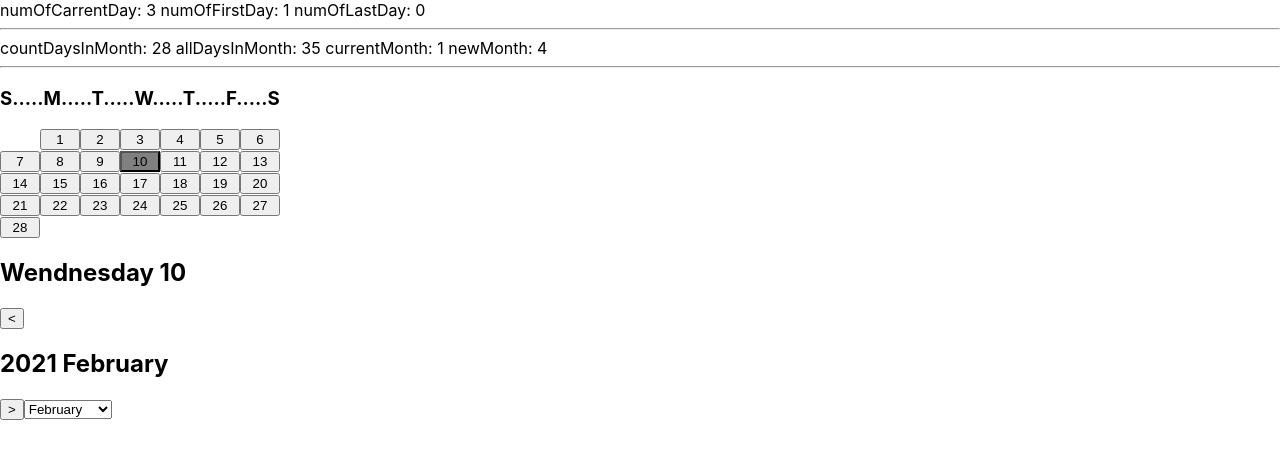
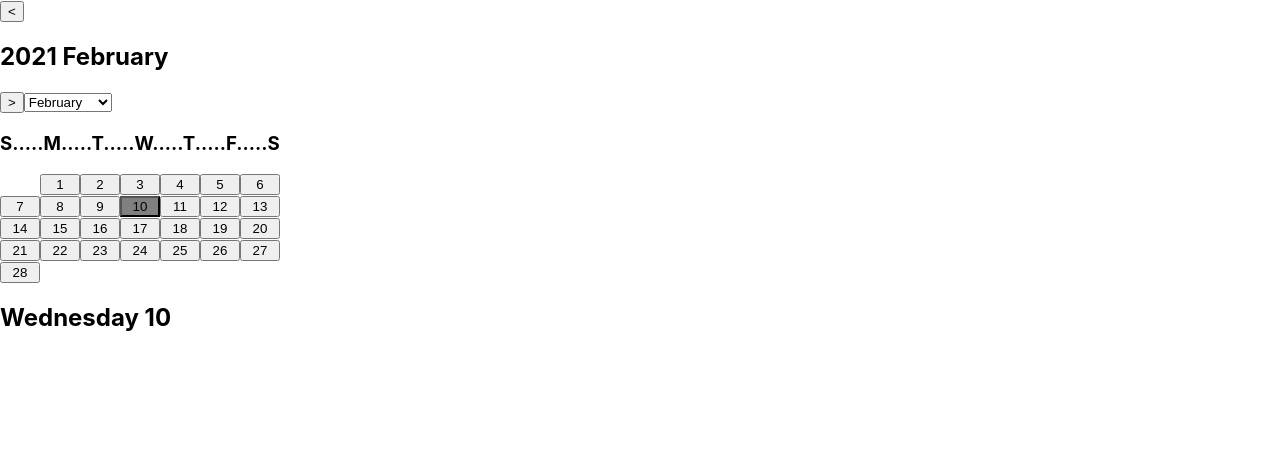
Before and after one commit to AntoshkivKola/react-calendar-, a React (Create React App) app: page / in a window 1280 px wide. Shown: the top 458 px of the page. Built offline with nearby package versions, Linux system fonts and the light colour scheme.

Commit message:
Refact Calendar

```diff
--- a/src/components/Calendar/CalendarChange/index.jsx
+++ b/src/components/Calendar/CalendarChange/index.jsx
@@ -1,5 +1,6 @@
 import React, { Component } from "react";
 import {
+  format,
   addDays,
   getDay,
   getDate,
@@ -11,28 +12,23 @@ import {
   getWeeksInMonth,
 } from "date-fns";
 import CalendarDay from "../CalendarDay";
+import CurrentDay from "../CurrentDay";
 import CalendarMonthYear from "../CalendarMonthYear";
+import Month from "../Month";
 
 //====================================
 const currentDate = new Date();
 const currentMonth = getMonth(currentDate);
-const newMonth = getMonth(setMonth(currentDate, currentMonth + 15));
 const currentYear = getYear(currentDate);
 const countDaysInMonth = getDaysInMonth(new Date(currentYear, currentMonth));
 const numOfFirstDay = getDay(new Date(currentYear, currentMonth, 1));
 const numOfLastDay = getDay(
   new Date(currentYear, currentMonth, countDaysInMonth)
 );
-const numOfCarrentDay = getDay(new Date());
-// const countWeksInMonth = differenceInCalendarWeeks(
-//   new Date(2021, 1, countDaysInMonth),
-//   new Date(2021, 1, 0)
-// );
-
 const allDaysInMonth = countDaysInMonth + numOfFirstDay + (6 - numOfLastDay);
 const countWeksInMonth = allDaysInMonth / 7;
 
-const getSetDaysArray = () => {
+const getDaysArray = () => {
   const arrayOfDays = [];
   for (let i = 0; i < numOfFirstDay; i++) {
     arrayOfDays.push(undefined);
@@ -53,10 +49,12 @@ class CalendarChange extends Component {
     super(props);
 
     this.state = {
-      carrentDay: getDate(currentDate),
+      currentDay: getDate(currentDate),
       currentYear: currentYear,
       currentMonth: currentMonth,
-      arrayOfDays: getSetDaysArray(),
+
+      currentDate: new Date(),
+      arrayOfDays: getDaysArray(),
       numOfFirstDay: numOfFirstDay,
       numOfLastDay: numOfLastDay,
       countWeksInMonth: countWeksInMonth,
@@ -87,25 +85,20 @@ class CalendarChange extends Component {
 
   newAarray = (correction = 0, month = this.state.currentMonth) => {
     const currentMonth = month;
-
-    this.setCurrentMonth(month);
-
     const currentYear = this.state.currentYear + correction;
-    console.log(currentYear);
     const daysInMonth = getDaysInMonth(new Date(currentYear, currentMonth));
-
-    this.setFirstDay(getDay(new Date(currentYear, currentMonth, 1)));
-    this.setLastDay(getDay(new Date(currentYear, currentMonth, daysInMonth)));
-
     const numOfFirstDay = getDay(new Date(currentYear, currentMonth, 1));
     const numOfLastDay = getDay(
       new Date(currentYear, currentMonth, daysInMonth)
     );
 
+    this.setCurrentMonth(month);
+    this.setFirstDay(getDay(new Date(currentYear, currentMonth, 1)));
+    this.setLastDay(getDay(new Date(currentYear, currentMonth, daysInMonth)));
     this.setCountWeksInMonth(
       getWeeksInMonth(new Date(currentYear, currentMonth))
     );
-    console.log(numOfFirstDay);
+
     const arrayOfDays = [];
     for (let i = 0; i < numOfFirstDay; i++) {
       arrayOfDays.push(undefined);
@@ -124,7 +117,7 @@ class CalendarChange extends Component {
   };
 
   setCurrentDay = (day) => {
-    this.setState({ carrentDay: day });
+    this.setState({ currentDay: day });
   };
 
   setCurrentMonth = (month) => {
@@ -133,10 +126,10 @@ class CalendarChange extends Component {
 
   convertDay = () => {
     const { convertNumDayToStr } = this.props;
-    const { carrentDay, currentYear } = this.state;
+    const { currentDay, currentYear } = this.state;
 
     return convertNumDayToStr(
-      getDay(new Date(currentYear, currentMonth, carrentDay))
+      getDay(new Date(currentYear, currentMonth, currentDay))
     );
   };
 
@@ -144,65 +137,36 @@ class CalendarChange extends Component {
     const { months } = this.props;
 
     const {
-      carrentDay,
+      currentDay,
       currentYear,
       currentMonth,
       arrayOfDays,
-      numOfFirstDay,
-      numOfLastDay,
-      countWeksInMonth
+      countWeksInMonth,
     } = this.state;
-
-    const copyArrayOfDays = JSON.parse(JSON.stringify(arrayOfDays));
-    const weeklees = [];
-
-    for (let i = 0; i < countWeksInMonth; i++) {
-      weeklees.push([]);
-      for (let j = 0; j < 7; j++) {
-        weeklees[i].push(copyArrayOfDays.shift());
-      }
-    }
-
-    const daysArray = weeklees.map((week) => {
-      return (
-        <div>
-          {week.map((d) => {
-            return (
-              <CalendarDay
-                dayNumber={d}
-                currentDay={carrentDay}
-                setCurrentDay={this.setCurrentDay}
-              />
-            );
-          })}
-        </div>
-      );
-    });
 
     return (
       <div>
-        {`numOfCarrentDay: ${numOfCarrentDay}\t`}
-        {`numOfFirstDay: ${numOfFirstDay}\t`}
-        {`numOfLastDay: ${numOfLastDay}\t`}
-        <hr />
-        {`countDaysInMonth: ${countDaysInMonth}\n`}
-        {`allDaysInMonth: ${allDaysInMonth}\n`}
-        {`currentMonth: ${currentMonth}\n`}
-        {`newMonth: ${newMonth}\n`}
-        <hr />
-        <h3>{`S.....M.....T.....W.....T.....F.....S`}</h3>
-        {daysArray}
-
-        <h2>{`${this.convertDay()} ${carrentDay}`}</h2>
         <CalendarMonthYear
           currentYear={currentYear}
           setCurrentDay={this.setCurrentDay}
           setCurrentYear={this.setCurrentYear}
-          currentDay={carrentDay}
+          currentDay={currentDay}
           setDaysArray={this.setDaysArray}
           months={months}
           currentMonth={currentMonth}
           setCurrentMonth={this.setCurrentMonth}
+        />
+        <h3>{`S.....M.....T.....W.....T.....F.....S`}</h3>
+        <Month
+          arrayOfDays={arrayOfDays}
+          countWeksInMonth={countWeksInMonth}
+          currentDay={currentDay}
+          setCurrentDay={this.setCurrentDay}
+        />
+
+        <CurrentDay
+          date={new Date(currentYear, currentMonth, currentDay)}
+          currentDay={currentDay}
         />
       </div>
     );
--- a/src/components/Calendar/CalendarDay/index.jsx
+++ b/src/components/Calendar/CalendarDay/index.jsx
@@ -1,4 +1,4 @@
-import React, { Component } from "react";
+import React from "react";
 
 const CalendarDay = (props) => {
   const { dayNumber, currentDay, setCurrentDay } = props;
@@ -15,7 +15,7 @@ const CalendarDay = (props) => {
   };
 
   return (
-    <button style={styles} onClick={updateCurrentDay}>
+    <button style={styles} onClick={dayNumber?updateCurrentDay:undefined}>
       {dayNumber}
     </button>
   );
--- /dev/null
+++ b/src/components/Calendar/CurrentDay/index.jsx
@@ -0,0 +1,11 @@
+import React from "react";
+import { format } from "date-fns";
+
+const CurrentDay = (props) => {
+  const { date,currentDay } = props;
+  return (
+    <h2>{`${format(date,"EEEE")} ${currentDay}`}</h2>
+  );
+};
+
+export default CurrentDay;
--- /dev/null
+++ b/src/components/Calendar/Month/index.jsx
@@ -0,0 +1,37 @@
+import React from "react";
+import CalendarDay from "../CalendarDay";
+
+const Month = (props) => {
+
+  const {arrayOfDays,countWeksInMonth, currentDay,setCurrentDay} = props;
+
+
+  const copyArrayOfDays = JSON.parse(JSON.stringify(arrayOfDays));
+  const weeks = [];
+
+  for (let i = 0; i < countWeksInMonth; i++) {
+    weeks.push([]);
+    for (let j = 0; j < 7; j++) {
+      weeks[i].push(copyArrayOfDays.shift());
+    }
+  }
+
+  return weeks.map((week) => {
+    return (
+      <div>
+        {week.map((d) => {
+          return (
+            <CalendarDay
+              dayNumber={d}
+              currentDay={currentDay}
+              setCurrentDay={setCurrentDay}
+            />
+          );
+        })}
+      </div>
+    );
+  });
+
+};
+
+export default Month;
--- a/src/components/Calendar/index.jsx
+++ b/src/components/Calendar/index.jsx
@@ -1,4 +1,4 @@
-import React, { Component } from "react";
+import React from "react";
 import CalendarChange from "./CalendarChange";
 
 const dayNames = new Map();
@@ -9,29 +9,34 @@ dayNames.set(3, "Wendnesday");
 dayNames.set(4, "Thursday");
 dayNames.set(5, "Friday");
 dayNames.set(6, "Saturday");
-const months = ["January", "February", "March", "April", "May", "June",  "July", "August", "September", "October", "November",  "December"];
+const months = [
+  "January",
+  "February",
+  "March",
+  "April",
+  "May",
+  "June",
+  "July",
+  "August",
+  "September",
+  "October",
+  "November",
+  "December",
+];
 
-class Calendar extends Component {
-  constructor(props) {
-    super(props);
-  }
-
-  convertNumDayToStr = (dayNum) => {
-    //console.log(dayNum)
-
+function Calendar(props) {
+  const convertNumDayToStr = (dayNum) => {
     if (dayNames.has(dayNum)) {
       return dayNames.get(dayNum);
     }
     return "ERROR";
   };
 
-  render() {
-    return (
-      <section className="calendar">
-        <CalendarChange convertNumDayToStr={this.convertNumDayToStr} months={months}/>
-      </section>
-    );
-  }
+  return (
+    <section className="calendar">
+      <CalendarChange convertNumDayToStr={convertNumDayToStr} months={months} />
+    </section>
+  );
 }
 
 export default Calendar;
```
